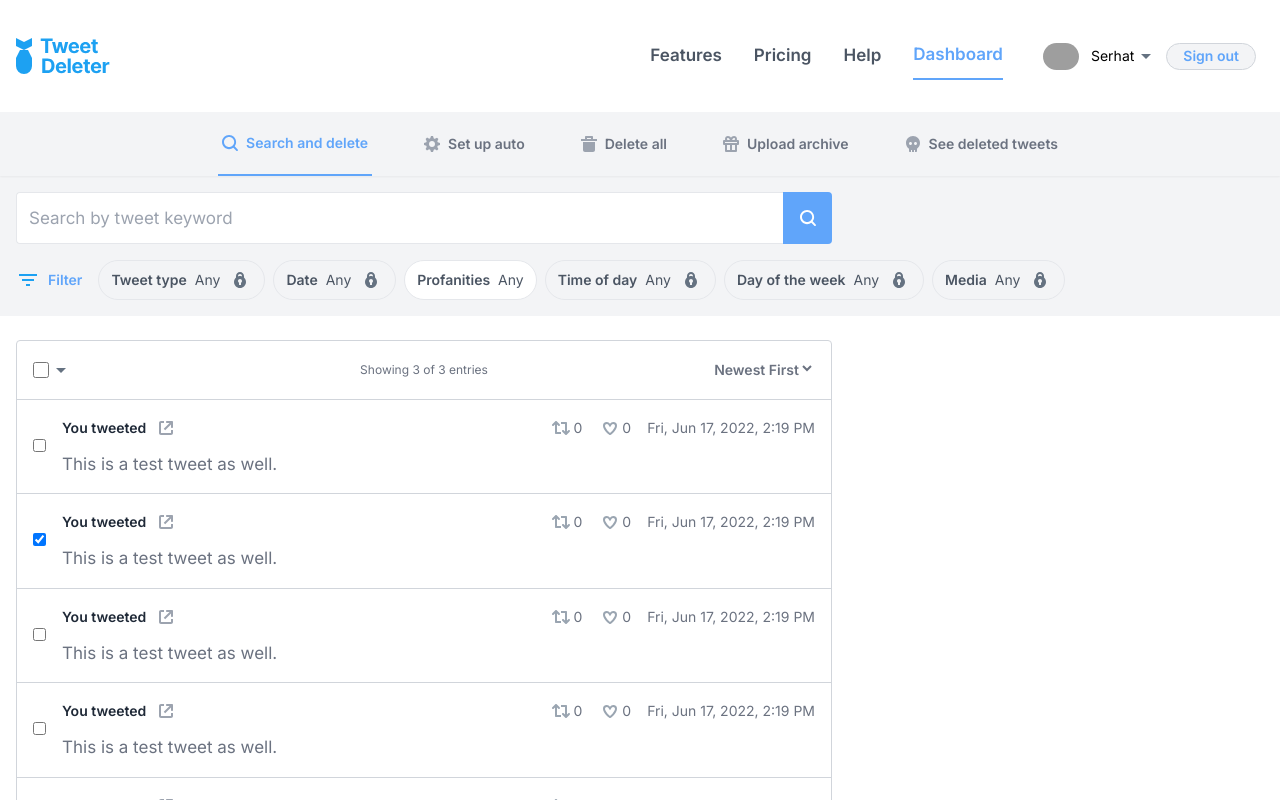
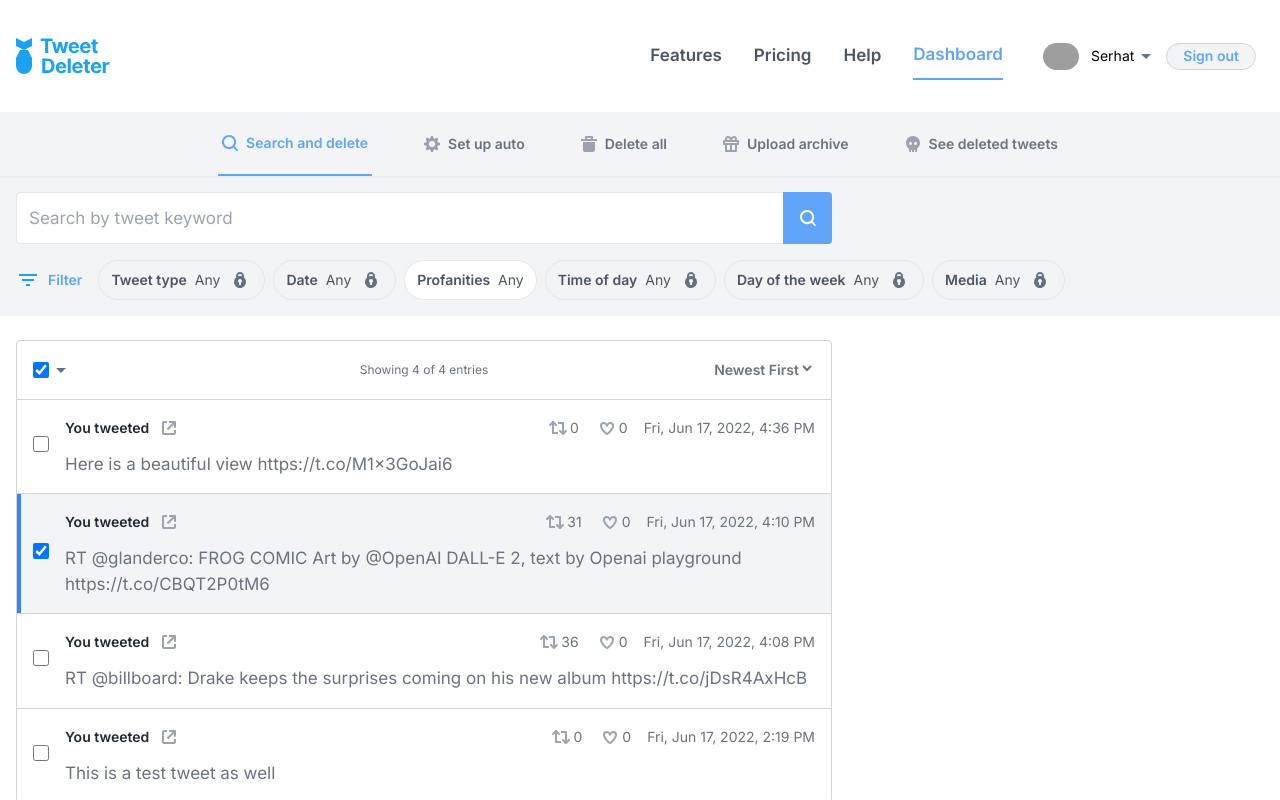
Before and after one commit to armancs12/tweet-deleter, a Next.js app: page /dashboard/search-and-delete in a window 1280 px wide. Both pictures are taken after a click on the checkbox 39 px from the left and 539 px from the top of the page. Shown: the top 800 px of the page. Built offline with nearby package versions, Linux system fonts and the light colour scheme; grey boxes are pictures that could not be loaded.

Commit message:
Make tweets table dynamic

```diff
--- a/src/components/TweetsTable.tsx
+++ b/src/components/TweetsTable.tsx
@@ -1,7 +1,59 @@
+import { useState } from "react";
 import Dropdown from "./Dropdown";
 import TweetsTableItem from "./TweetsTableItem";
 
+const tweets = [
+  {
+    id: "1",
+    content: "Here is a beautiful view https://t.co/M1x3GoJai6",
+    date: "Fri, Jun 17, 2022, 4:36 PM",
+    retweetCount: 0,
+    likeCount: 0,
+  },
+  {
+    id: "2",
+    content:
+      "RT @glanderco: FROG COMIC Art by @OpenAI DALL-E 2, text by Openai playground https://t.co/CBQT2P0tM6",
+    date: "Fri, Jun 17, 2022, 4:10 PM",
+    retweetCount: 31,
+    likeCount: 0,
+  },
+  {
+    id: "3",
+    content:
+      "RT @billboard: Drake keeps the surprises coming on his new album https://t.co/jDsR4AxHcB",
+    date: "Fri, Jun 17, 2022, 4:08 PM",
+    retweetCount: 36,
+    likeCount: 0,
+  },
+  {
+    id: "4",
+    content: "This is a test tweet as well",
+    date: "Fri, Jun 17, 2022, 2:19 PM",
+    retweetCount: 0,
+    likeCount: 0,
+  },
+];
+
 const TweetsTable = () => {
+  const [selectedTweets, setSelectedTweets] = useState<string[]>([]);
+
+  const toggleTweetSelect = (tweetId: string) => {
+    if (selectedTweets.includes(tweetId)) {
+      setSelectedTweets(selectedTweets.filter((id) => id !== tweetId));
+    } else {
+      setSelectedTweets([...selectedTweets, tweetId]);
+    }
+  };
+
+  const selectAllTweets = () => {
+    setSelectedTweets(tweets.map((tw) => tw.id));
+  };
+
+  const deselectAllTweets = () => {
+    setSelectedTweets([]);
+  };
+
   return (
     <div className="border border-gray-300 rounded">
       <div>
@@ -9,16 +61,32 @@
           <div className="flex-1 text-left">
             <Dropdown
               items={[
-                { type: "button", label: "Select shown (3 items)" },
-                { type: "button", label: "Select all (3 items)" },
-                { type: "button", label: "Deselect all" },
+                {
+                  type: "button",
+                  label: `Select shown (${tweets.length} items)`,
+                  onClick: selectAllTweets,
+                },
+                {
+                  type: "button",
+                  label: `Select all (${tweets.length})`,
+                  onClick: selectAllTweets,
+                },
+                {
+                  type: "button",
+                  label: "Deselect all",
+                  onClick: deselectAllTweets,
+                },
               ]}
             >
-              <input type="checkbox" className="w-4 h-4" />
+              <input
+                type="checkbox"
+                className="w-4 h-4"
+                checked={selectedTweets.length > 0}
+              />
             </Dropdown>
           </div>
           <div className="flex-1 text-center text-xs text-gray-500 hidden lg:block">
-            Showing 3 of 3 entries
+            {`Showing ${tweets.length} of ${tweets.length} entries`}
           </div>
           <div className="flex-1 text-right">
             <select className="text-sm font-semibold text-gray-500 bg-white text-center">
@@ -35,13 +103,18 @@
           Showing 3 of 3 entries
         </div>
         <div>
-          <TweetsTableItem />
-          <TweetsTableItem />
-          <TweetsTableItem />
-          <TweetsTableItem />
-          <TweetsTableItem />
-          <TweetsTableItem />
-          <TweetsTableItem />
+          {tweets.map((tweet) => (
+            <TweetsTableItem
+              key={tweet.id}
+              id={tweet.id}
+              content={tweet.content}
+              date={tweet.date}
+              likeCount={tweet.likeCount}
+              retweetCount={tweet.retweetCount}
+              onCheckboxToggle={() => toggleTweetSelect(tweet.id)}
+              isSelected={selectedTweets.includes(tweet.id)}
+            />
+          ))}
         </div>
       </div>
     </div>
--- a/src/components/TweetsTableItem.tsx
+++ b/src/components/TweetsTableItem.tsx
@@ -1,12 +1,57 @@
+import clsx from "clsx";
+import { FC } from "react";
 import ExternalLinkIcon from "./icons/ExternalLinkIcon";
 import TwitterLikeIcon from "./icons/TwitterLikeIcon";
 import TwitterRetweetIcon from "./icons/TwitterRetweetIcon";
 
-const TweetsTableItem = () => {
+type Props = {
+  id: string;
+  content: string;
+  date: string;
+  retweetCount: number;
+  likeCount: number;
+  isSelected?: boolean;
+  onCheckboxToggle: () => void;
+};
+
+const classes = {
+  base: {
+    root: "relative flex items-center p-4 border-t border-gray-300 transition-colors duration-200 ease-out",
+    border:
+      "absolute left-0 h-full w-1 bg-blue-500 transition-opacity opacity-0 duration-200 ease-out",
+  },
+  selected: {
+    root: "bg-gray-100",
+    border: "opacity-100",
+  },
+};
+
+const TweetsTableItem: FC<Props> = ({
+  id,
+  content,
+  date,
+  likeCount,
+  retweetCount,
+  onCheckboxToggle,
+  isSelected = false,
+}) => {
   return (
-    <div className="relative flex items-center p-4 border-t border-gray-300 transition-colors duration-200 ease-out">
+    <div
+      className={clsx(classes.base.root, isSelected && classes.selected.root)}
+    >
+      <div
+        className={clsx(
+          classes.base.border,
+          isSelected && classes.selected.border
+        )}
+      ></div>
       <div>
-        <input type="checkbox" className="mr-4" />
+        <input
+          type={"checkbox"}
+          className="mr-4 w-4 h-4 p-1 cursor-pointer"
+          checked={isSelected}
+          onChange={onCheckboxToggle}
+        />
       </div>
       <div className="flex-grow">
         <div>
@@ -22,19 +67,17 @@
             <div className="hidden lg:flex items-center">
               <span className="flex items-center text-sm mr-4">
                 <TwitterRetweetIcon />
-                <span>0</span>
+                <span>{retweetCount}</span>
               </span>
               <span className="flex items-center text-sm mr-4">
                 <TwitterLikeIcon />
-                <span>0</span>
+                <span>{likeCount}</span>
               </span>
-              <span className="text-sm">Fri, Jun 17, 2022, 2:19 PM</span>
+              <span className="text-sm">{date}</span>
             </div>
           </div>
           <div className="mt-3">
-            <span className="text-[17px] text-gray-500">
-              This is a test tweet as well.
-            </span>
+            <span className="text-[17px] text-gray-500">{content}</span>
           </div>
         </div>
       </div>
```
